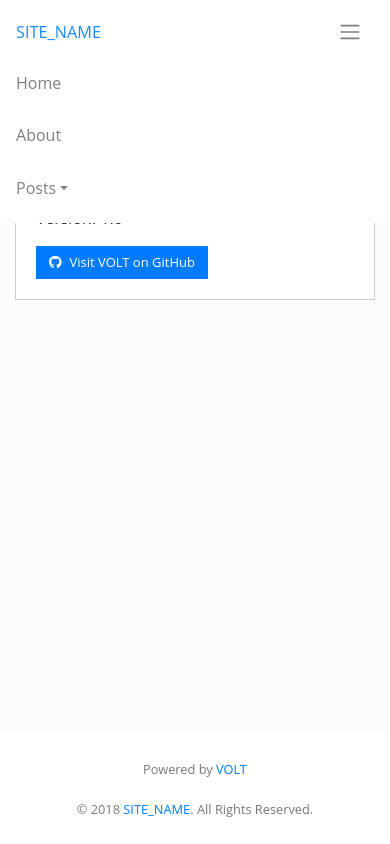
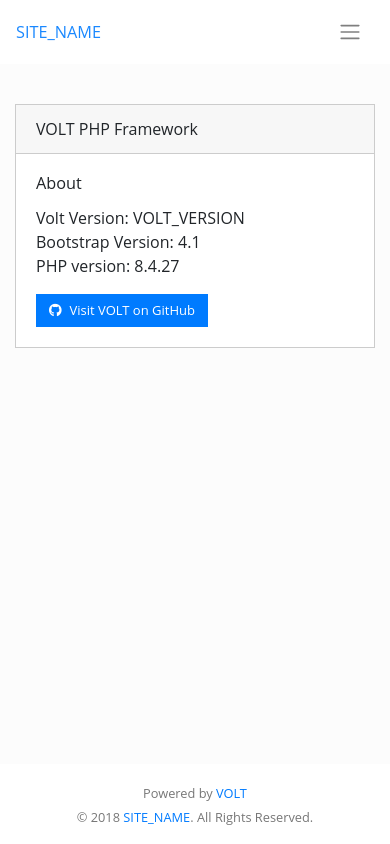
Before and after one commit to teeffelen/volt, a PHP site: page /about in a window 390 px wide. Run offline with PHP 8.4, Linux system fonts and the light colour scheme; some libraries are stand-ins or nearby versions.

Commit message:
Fixed navbar and fontawesome
Navbar now works on mobile, Fontawesome comes by default and about view now shows PHP and Bootstrap information.

```diff
--- a/app/views/includes/footer.php
+++ b/app/views/includes/footer.php
@@ -2,11 +2,11 @@
   <section class="bg-light">
     <div class="container py-3 text-muted text-center">
       <div class="row">
-        <div class="col-md-6 py-2 text-md-left">
+        <div class="col-md-6 text-md-left">
           <small>Powered by <a target="_blank" href="https://github.com/Teeffelen/volt">VOLT</a>
           </small>
         </div>
-        <div class="col-md-6 py-2 text-md-right">
+        <div class="col-md-6 text-md-right">
           <small>&copy; <?=date("Y") ?> <a href="<?=URL_ROOT?>/"><?=SITE_NAME?></a>. All Rights Reserved.</small>
         </div>
       </div>
--- a/app/views/includes/header.php
+++ b/app/views/includes/header.php
@@ -15,7 +15,7 @@
   <meta name="author" content="">
 
   <!-- Icons & Favicon -->
-  <link rel="stylesheet" href="https://use.fontawesome.com/releases/v5.3.1/css/all.css" crossorigin="anonymous">
+  <link rel="stylesheet" href="https://use.fontawesome.com/releases/v5.5.0/css/all.css" integrity="sha384-B4dIYHKNBt8Bc12p+WXckhzcICo0wtJAoU8YZTY5qE0Id1GSseTk6S+L3BlXeVIU" crossorigin="anonymous">
   <link rel="icon" type="image/png" href="<?=URL_ROOT?>/assets/img/favicon.png">
 
   <!-- Bootstrap & Custom CSS -->
--- a/app/views/includes/navbar.php
+++ b/app/views/includes/navbar.php
@@ -1,11 +1,11 @@
 <nav class="navbar navbar-expand-lg fixed-top navbar-light bg-light" role="navigation">
   <div class="container">
     <a class="navbar-brand" href="<?=URL_ROOT?>/"><?=SITE_NAME?></a>
-    <button type="button" class="navbar-toggler border-0" data-toggle="offcanvas" data-target="#navbar" aria-controls="navbar" aria-expanded="false" aria-label="Toggle navigation">
+    <button type="button" class="navbar-toggler border-0" data-toggle="collapse" data-target="#navbar" aria-controls="navbar" aria-expanded="false" aria-label="Toggle navigation">
       <span class="navbar-toggler-icon"></span>
     </button>
 
-    <div class="navbar-collapse offcanvas-collapse bg-light" id="navbar">
+    <div class="collapse navbar-collapse bg-light" id="navbar">
       <ul class="navbar-nav ml-auto">
         <li class="nav-item"><a class="nav-link" href="<?=URL_ROOT?>/">Home</a> </li>
         <li class="nav-item"><a class="nav-link" href="<?=URL_ROOT?>/about">About</a></li>
--- a/app/views/pages/about.php
+++ b/app/views/pages/about.php
@@ -1,11 +1,13 @@
 <main class="container" role="main">
   <div class="card mt-4">
-    <div class="card-header">
-      About
-    </div>
+    <div class="card-header">VOLT PHP Framework</div>
     <div class="card-body">
-      <h5 class="card-title">VOLT PHP Framework</h5>
-      <p class="card-text">Version: <?=VOLT_VERSION?></p>
+      <h5 class="card-title">About</h5>
+      <p class="card-text">
+        Volt Version: <?=VOLT_VERSION?><br />
+        Bootstrap Version: 4.1<br />
+        PHP version: <?=phpversion()?>
+      </p>
       <a target="_blank" href="https://github.com/Teeffelen/volt" class="btn btn-primary"><i class="fab fa-github mr-2"></i>Visit VOLT on GitHub</a>
     </div>
   </div>
```
Also changed, not shown: README.md.
